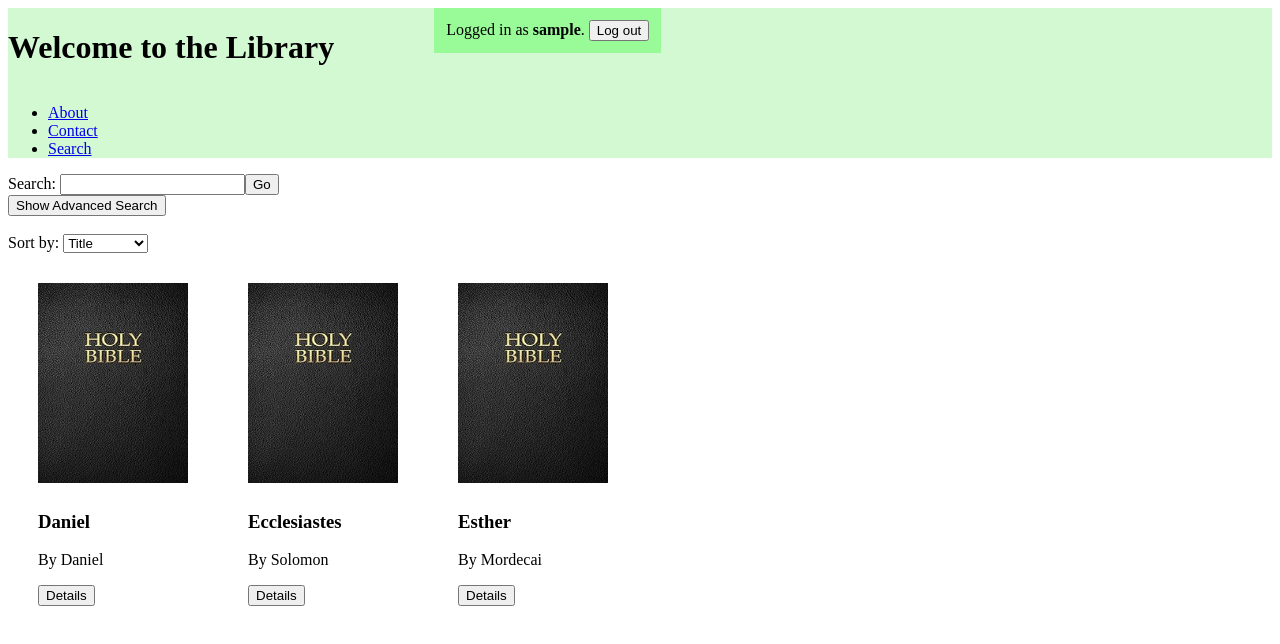
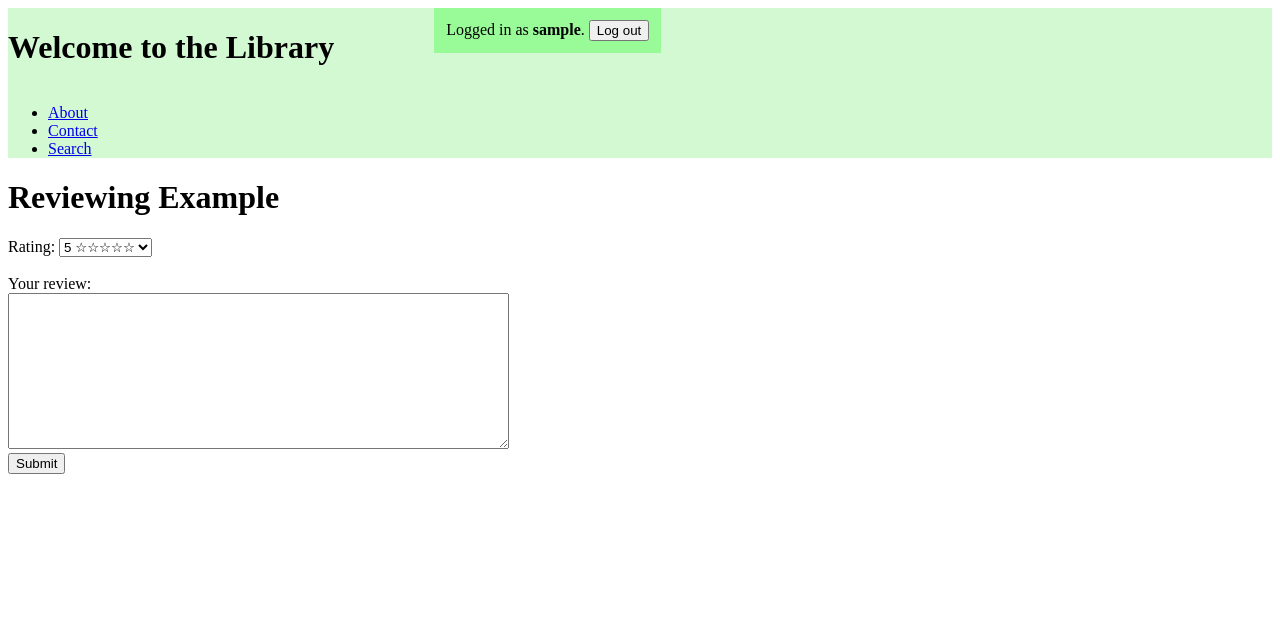
Before and after one commit to kortrk/library, an Angular app in the folder frontend/: page /review in a window 1280 px wide. Shown: the top 644 px of the page. Built offline with nearby package versions, Linux system fonts and the light colour scheme; sample sign-in values are in the browser's storage.

Commit message:
review UI built

```diff
--- a/frontend/src/app/app.routes.ts
+++ b/frontend/src/app/app.routes.ts
@@ -4,6 +4,7 @@ import { ContactComponent } from './contact/contact.component';
 import { SearchComponent } from './search/search.component';
 import { DetailsBookComponent } from './details-book/details-book.component';
 import { CheckoutComponent } from './checkout/checkout.component';
+import { ReviewComponent } from './review/review.component';
 import { loggedInGuard } from './logged-in.guard';
 
 export const routes: Routes = [
@@ -13,6 +14,7 @@ export const routes: Routes = [
   {path: 'search', component: SearchComponent},
   {path: 'details', component: DetailsBookComponent},
   {path: 'checkout', component: CheckoutComponent, canActivate: [loggedInGuard]},
+  {path: 'review', component: ReviewComponent, canActivate: [loggedInGuard]},
   {path: '**', component: SearchComponent}
   // {path: '**', redirectTo: ''} // keep last
 ];
--- a/frontend/src/app/display-book/display-book.component.html
+++ b/frontend/src/app/display-book/display-book.component.html
@@ -7,4 +7,7 @@
     <p>By {{book.author}}</p>
   </span>
   <button [routerLink]="['/details', {id: book.id}]">Details</button>
+  @if(assumeLoggedIn()){
+    <button [routerLink]="['/review', {id: book.id}]">Add a Review</button>
+  }
 </div>
--- a/frontend/src/app/display-book/display-book.component.ts
+++ b/frontend/src/app/display-book/display-book.component.ts
@@ -24,4 +24,8 @@ export class DisplayBookComponent {
       duedate: null
     });
   }
+
+  assumeLoggedIn(): boolean {
+    return localStorage.getItem("username") !== null
+  }
 }
--- /dev/null
+++ b/frontend/src/app/review.model.ts
@@ -0,0 +1,19 @@
+export class Rating{
+  value: number;
+  displayStr: string;
+
+  constructor(value: number, displayStr: string){
+    this.value = value;
+    this.displayStr = displayStr;
+  }
+}
+
+export class Review {
+  rating: number;
+  text: string;
+
+  constructor(rating: number, text: string){
+    this.rating = rating;
+    this.text = text;
+  }
+}
--- /dev/null
+++ b/frontend/src/app/review/review.component.html
@@ -0,0 +1,18 @@
+<h1>Reviewing {{bookTitle}}</h1>
+
+<label for="rating">Rating: </label>
+<select id="rating" name="rating" #userRating>
+  <!--[(ngModel)]="sortBy" (change)="sort()">-->
+  @for(r of ratingValues; track r){
+    <option value={{r.value}} [selected]="r.value === ratingValues[ratingValues.length - 1].value">
+      {{r.displayStr}}
+    </option>
+  }
+</select>
+<br><br>
+
+<label for="reviewText">Your review: </label><br>
+<textarea name="reviewText" id="reviewText" rows="10" cols="60" #userText></textarea>
+<br>
+
+<button (click)="submitReview(userRating, userText)">Submit</button>
--- /dev/null
+++ b/frontend/src/app/review/review.component.ts
@@ -0,0 +1,27 @@
+import { Component } from '@angular/core';
+import { Review, Rating } from '../review.model';
+
+@Component({
+  selector: 'review',
+  standalone: true,
+  imports: [],
+  templateUrl: './review.component.html',
+  styleUrl: './review.component.css'
+})
+export class ReviewComponent {
+  bookTitle = "Example";
+  bookId = 0;
+
+  ratingValues = [
+    new Rating(1, "1 ☆"),
+    new Rating(2, "2 ☆☆"),
+    new Rating(3, "3 ☆☆☆"),
+    new Rating(4, "4 ☆☆☆☆"),
+    new Rating(5, "5 ☆☆☆☆☆")
+  ]; // for the select element to use
+
+  submitReview(userRating: HTMLSelectElement, userText: HTMLTextAreaElement){
+    var review = new Review(Number(userRating.value), userText.value);
+    console.log(review);
+  }
+}
```
Also changed, not shown: frontend/src/app/review/review.component.css (added), 2 other files (tests, documents, lock files or other folders).
